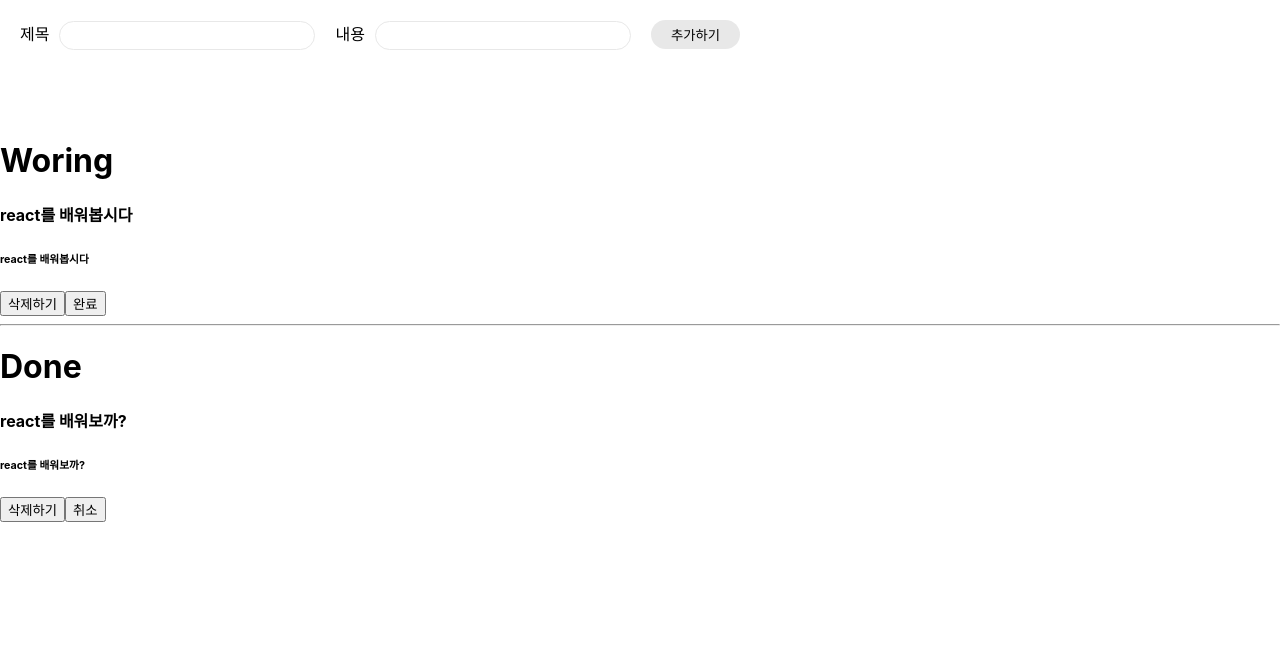
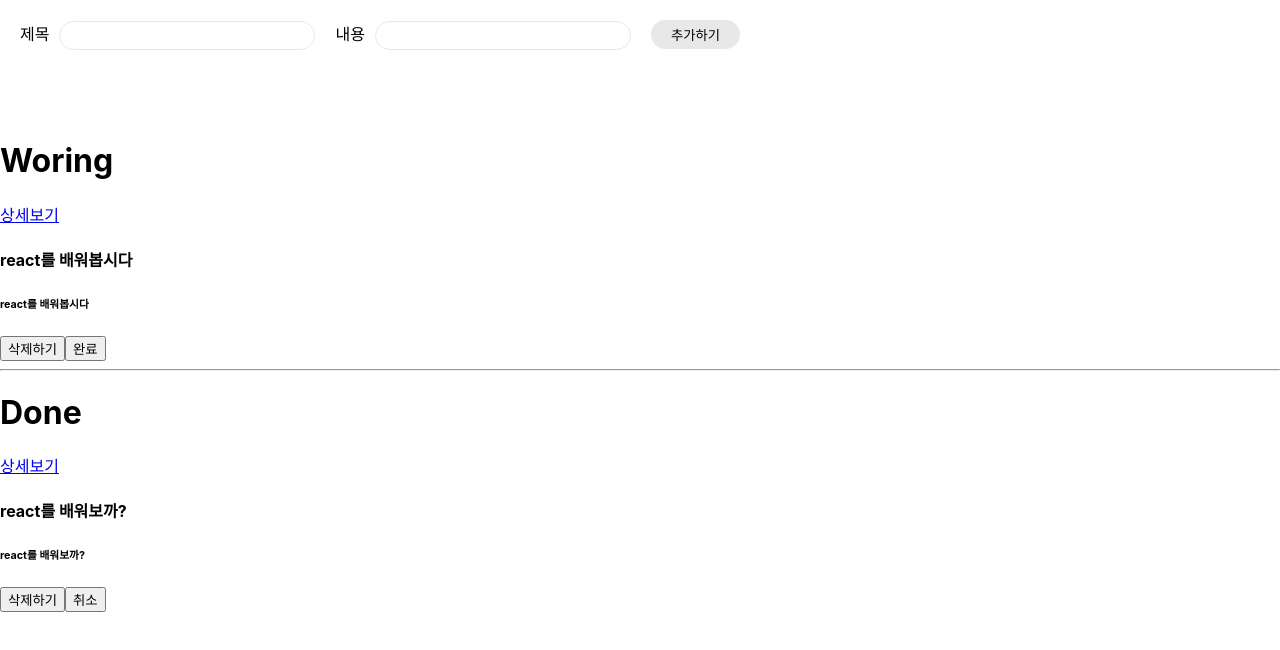
Before and after one commit to front-chan/redux-test-todo, a React (Create React App) app: page / in a window 1280 px wide. Shown: the top 650 px of the page. Built offline with nearby package versions, Linux system fonts and the light colour scheme.

Commit message:
add README.md check and id random

```diff
--- a/src/App.js
+++ b/src/App.js
@@ -47,7 +47,7 @@ function App() {
     dispatch(
       addToDo({
         // payload의 값
-        id: todos.length + 1,
+        id: Math.floor(Math.random() * 100000),
         title,
         toDo,
         done: true,
@@ -96,6 +96,7 @@ function App() {
         {todos.map((todo) =>
           todo.done === true ? (
             <div key={todo.id}>
+              <a href="https://www.naver.com">상세보기</a>
               <h4>{todo.title}</h4>
               <h6>{todo.toDo}</h6>
               <button onClick={() => onDeleteToDo(todo.id)}>삭제하기</button>
@@ -112,6 +113,7 @@ function App() {
         {todos.map((todo) =>
           todo.done === false ? (
             <div key={todo.id}>
+              <a href="https://www.naver.com">상세보기</a>
               <h4>{todo.title}</h4>
               <h6>{todo.toDo}</h6>
               <button onClick={() => onDeleteToDo(todo.id)}>삭제하기</button>
--- a/src/redux/modules/todo.js
+++ b/src/redux/modules/todo.js
@@ -31,13 +31,13 @@ const initialState = {
   // 여기는 어떤 값도 들어갈 수 있는지
   toDos: [
     {
-      id: 1,
+      id: Math.floor(Math.random() * 100000),
       title: "react를 배워봅시다",
       toDo: "react를 배워봅시다",
       done: true,
     },
     {
-      id: 2,
+      id: Math.floor(Math.random() * 100000),
       title: "react를 배워보까?",
       toDo: "react를 배워보까?",
       done: false,
```
Also changed, not shown: 1 other file (tests, documents, lock files or other folders).
